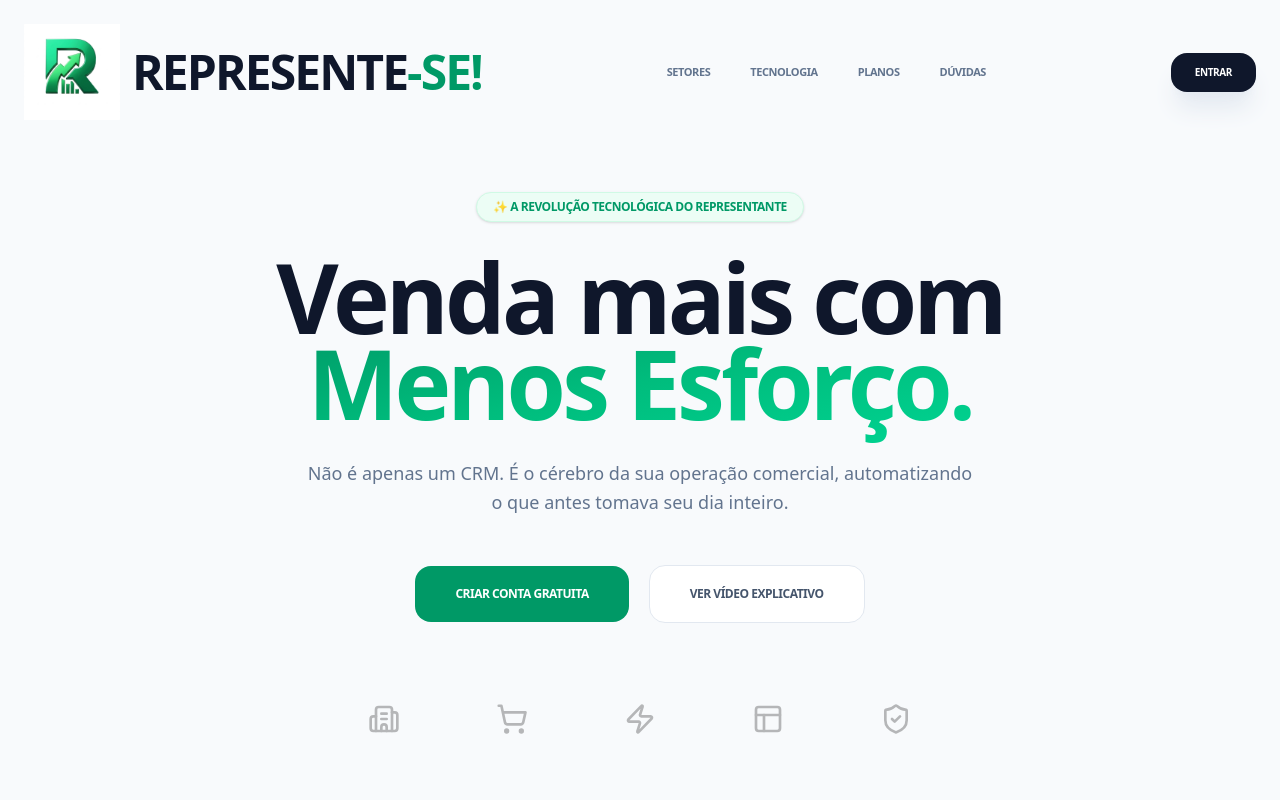
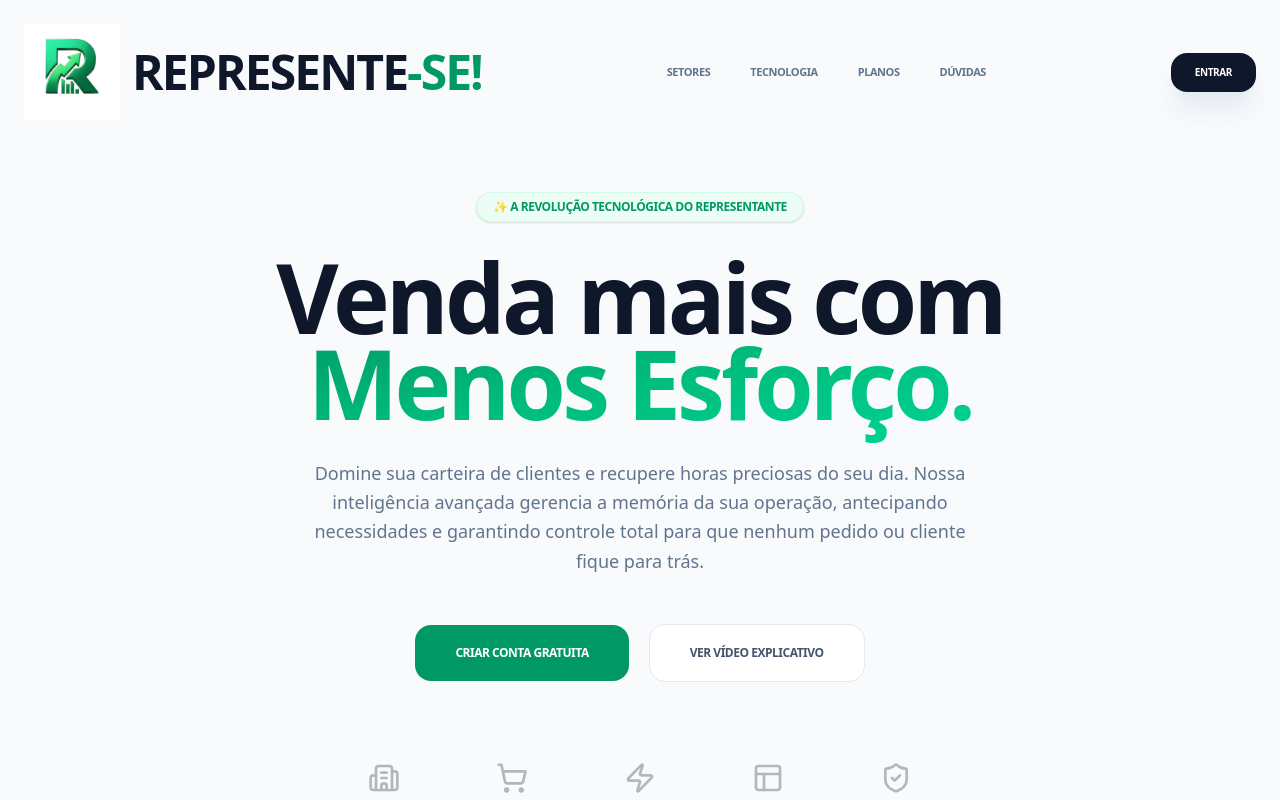
Before and after one commit to PedroBorelaManzi/Represente-Me-, a React (Vite) app: page / in a window 1280 px wide. Shown: the top 800 px of the page. Built offline with nearby package versions, Linux system fonts and the light colour scheme; no server answers.

Commit message:
feat: implement LandingPitch page with industry-specific UI and pricing plans

```diff
--- a/src/pages/LandingPitch.tsx
+++ b/src/pages/LandingPitch.tsx
@@ -40,7 +40,8 @@ const industries = [
     name: "Farmácias",
     icon: PlusIcon,
     color: "bg-red-50 text-red-600",
-    image: "/assets/setor_farmacia.png"
+    image: "/assets/setor_farmacia.png",
+    objectPosition: "50% 20%"
   },
   {
     name: "Distribuidoras",
@@ -161,7 +162,7 @@ export default function LandingPitch() {
               Venda mais com <span className="text-transparent bg-clip-text bg-gradient-to-br from-emerald-600 via-emerald-500 to-emerald-400">Menos Esforço.</span>
             </h1>
             <p className="text-lg text-slate-500 font-medium leading-relaxed max-w-2xl mx-auto mb-12">
-              Não é apenas um CRM. É o cérebro da sua operação comercial, automatizando o que antes tomava seu dia inteiro.
+              Domine sua carteira de clientes e recupere horas preciosas do seu dia. Nossa inteligência avançada gerencia a memória da sua operação, antecipando necessidades e garantindo controle total para que nenhum pedido ou cliente fique para trás.
             </p>
             <div className="flex flex-col sm:flex-row items-center justify-center gap-5">
               <a href="#planos" className="w-full sm:w-auto px-10 py-5 rounded-2xl bg-emerald-600 text-white font-black text-xs uppercase tracking-widest hover:bg-emerald-700 transition-all  hover:-translate-y-1 flex items-center justify-center">
```
